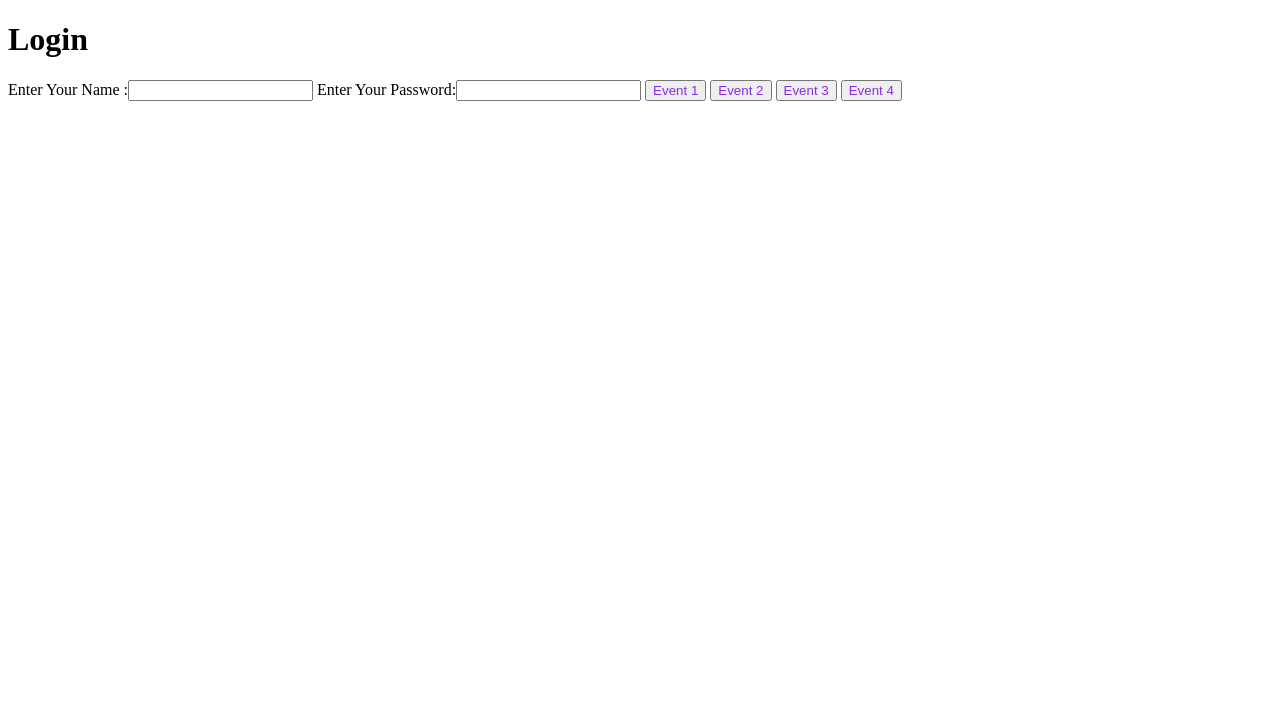
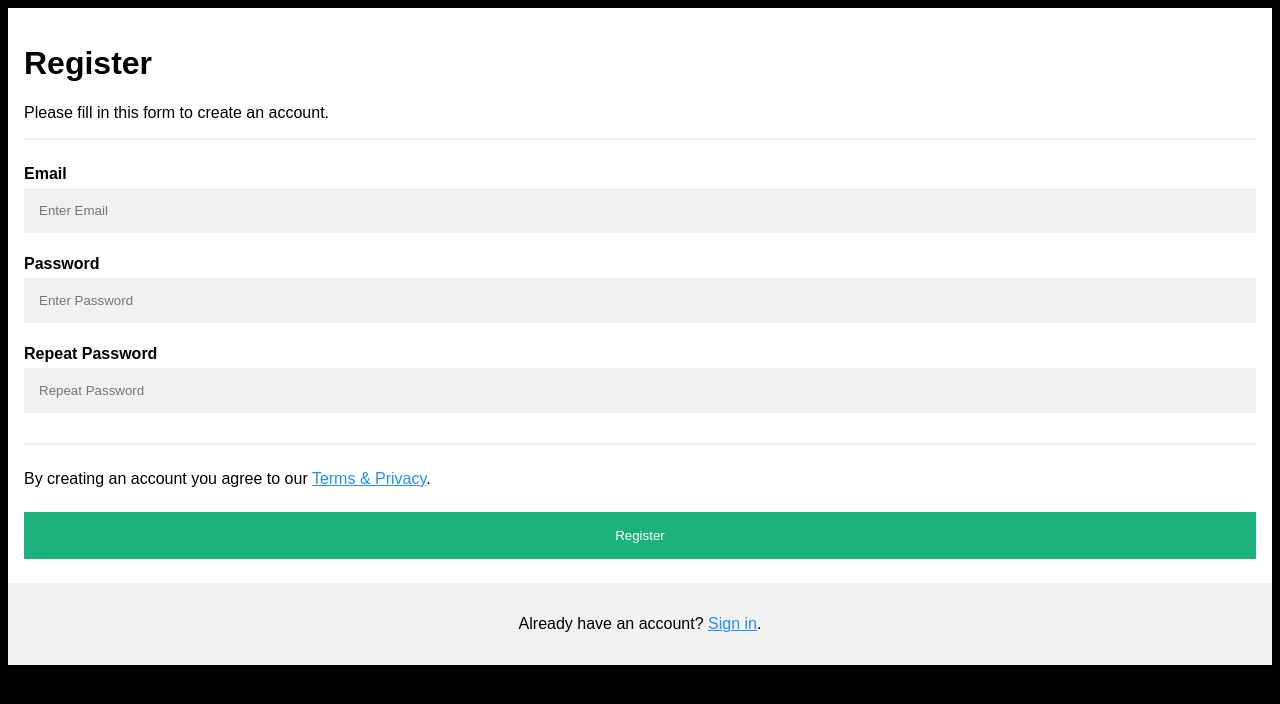
Before and after one commit to Shweta18695/Shweta.github.io, a plain HTML site: page index.html in a window 1280 px wide. Drawn offline with Linux system fonts and the light colour scheme.

Commit message:
Update index.html

```diff
--- a/index.html
+++ b/index.html
@@ -1,6 +1,71 @@
 <!DOCTYPE html>
-<html lang="en">
+<html>
 <head>
+<meta name="viewport" content="width=device-width, initial-scale=1">
+<style>
+body {
+  font-family: Arial, Helvetica, sans-serif;
+  background-color: black;
+}
+
+* {
+  box-sizing: border-box;
+}
+
+/* Add padding to containers */
+.container {
+  padding: 16px;
+  background-color: white;
+}
+
+/* Full-width input fields */
+input[type=text], input[type=password] {
+  width: 100%;
+  padding: 15px;
+  margin: 5px 0 22px 0;
+  display: inline-block;
+  border: none;
+  background: #f1f1f1;
+}
+
+input[type=text]:focus, input[type=password]:focus {
+  background-color: #ddd;
+  outline: none;
+}
+
+/* Overwrite default styles of hr */
+hr {
+  border: 1px solid #f1f1f1;
+  margin-bottom: 25px;
+}
+
+/* Set a style for the submit button */
+.registerbtn {
+  background-color: #04AA6D;
+  color: white;
+  padding: 16px 20px;
+  margin: 8px 0;
+  border: none;
+  cursor: pointer;
+  width: 100%;
+  opacity: 0.9;
+}
+
+.registerbtn:hover {
+  opacity: 1;
+}
+
+/* Add a blue text color to links */
+a {
+  color: dodgerblue;
+}
+
+/* Set a grey background color and center the text of the "sign in" section */
+.signin {
+  background-color: #f1f1f1;
+  text-align: center;
+}
+</style>
     <script type="text/javascript">
      var clevertap = {event:[], profile:[], account:[], onUserLogin:[], notifications:[], privacy:[]};
  // replace with the CLEVERTAP_ACCOUNT_ID with the actual ACCOUNT ID value from your Dashboard -> Settings page
@@ -16,20 +81,33 @@
          s.parentNode.insertBefore(wzrk, s);
   })();
 </script>
-<title>
-First Application
-</title>
 </head>
-<body >
-    <form >
-        <h1>Login</h1>
-        Enter Your Name :<input type="text" width="40" height="50"/>
-        Enter Your Password:<input type="password" width="40"height="50"/>
-        <button style="color: blueviolet;">Event 1</button>
-       <button style="color: blueviolet;">Event 2</button>
-       <button style="color: blueviolet;">Event 3</button>
-       <button style="color: blueviolet;">Event 4</button>
-        </h3>
+<body>
+
+<form action="/action_page.php">
+  <div class="container">
+    <h1>Register</h1>
+    <p>Please fill in this form to create an account.</p>
+    <hr>
+
+    <label for="email"><b>Email</b></label>
+    <input type="text" placeholder="Enter Email" name="email" id="email" required>
+
+    <label for="psw"><b>Password</b></label>
+    <input type="password" placeholder="Enter Password" name="psw" id="psw" required>
+
+    <label for="psw-repeat"><b>Repeat Password</b></label>
+    <input type="password" placeholder="Repeat Password" name="psw-repeat" id="psw-repeat" required>
+    <hr>
+    <p>By creating an account you agree to our <a href="#">Terms & Privacy</a>.</p>
+
+    <button type="submit" class="registerbtn">Register</button>
+  </div>
+
+  <div class="container signin">
+    <p>Already have an account? <a href="#">Sign in</a>.</p>
+  </div>
 </form>
+
 </body>
 </html>
```
Lines whose indentation alone changed are shown as unchanged.
